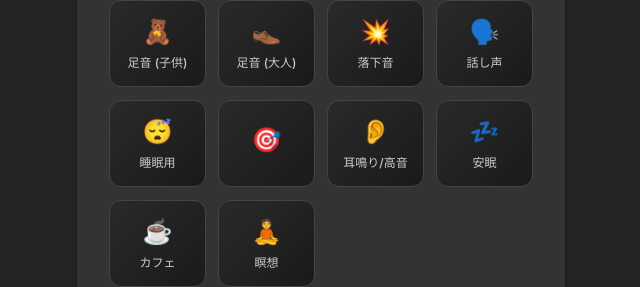
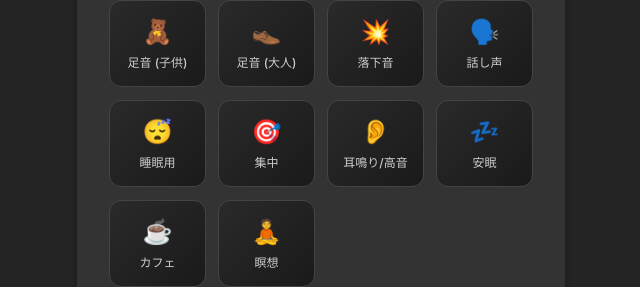
Before and after one commit to chokowa/sound-masking-app, a website built with Vite: page index.html in a window 1280 px wide. Shown: the part 1462-1749 px from the top of the page, 319-959 px from the left. Built offline with nearby package versions, Linux system fonts and the light colour scheme.

Commit message:
Update index.html

```diff
--- a/index.html
+++ b/index.html
@@ -175,6 +175,7 @@
           </button>
           <button class="preset-btn" data-preset="focus">
             <span class="preset-icon">🎯</span>
+            <span class="preset-name">集中</span>
             <button class="preset-btn" data-preset="tinnitus">
               <span class="preset-icon">👂</span>
               <span class="preset-name">耳鳴り/高音</span>
```
